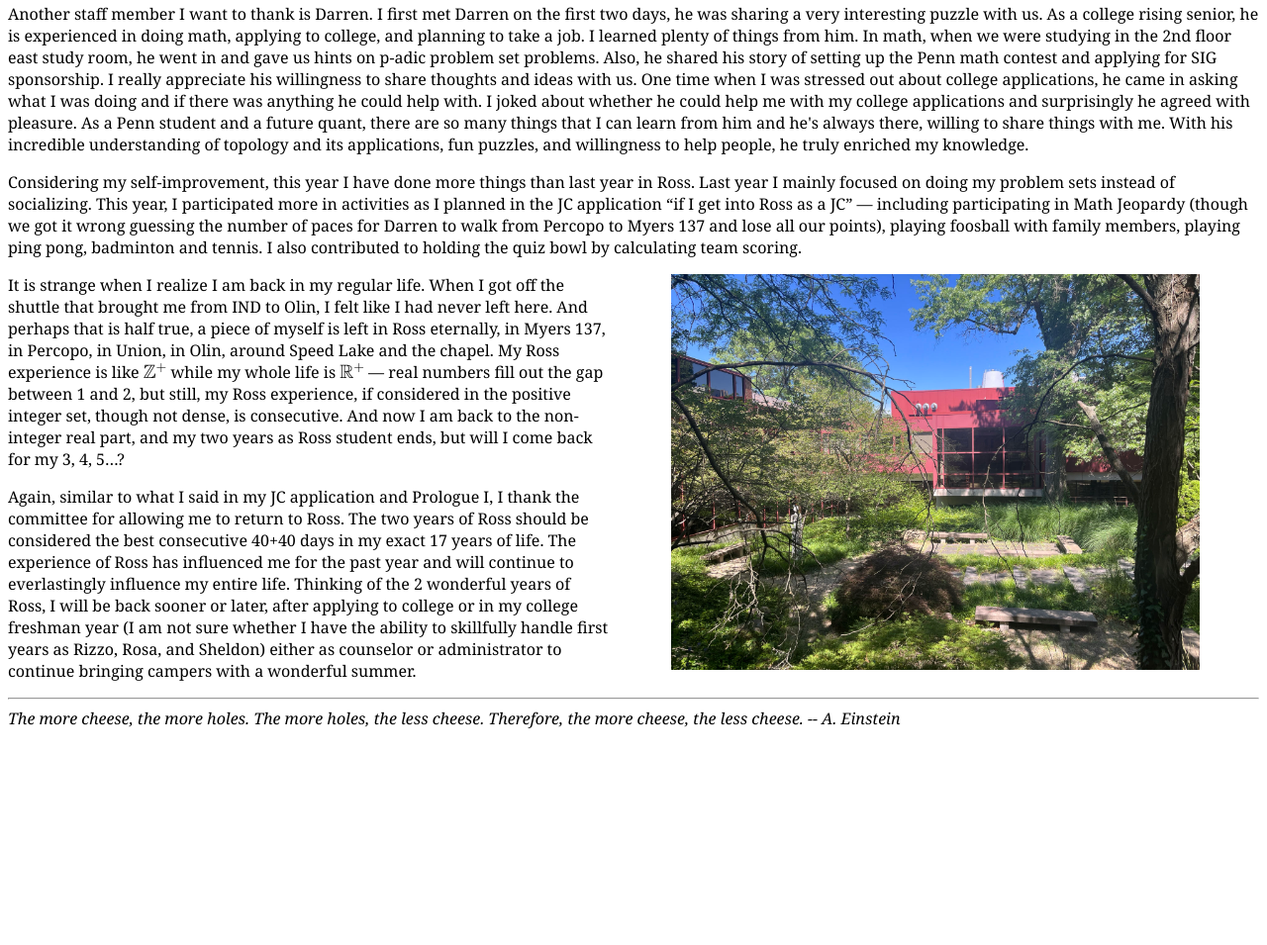
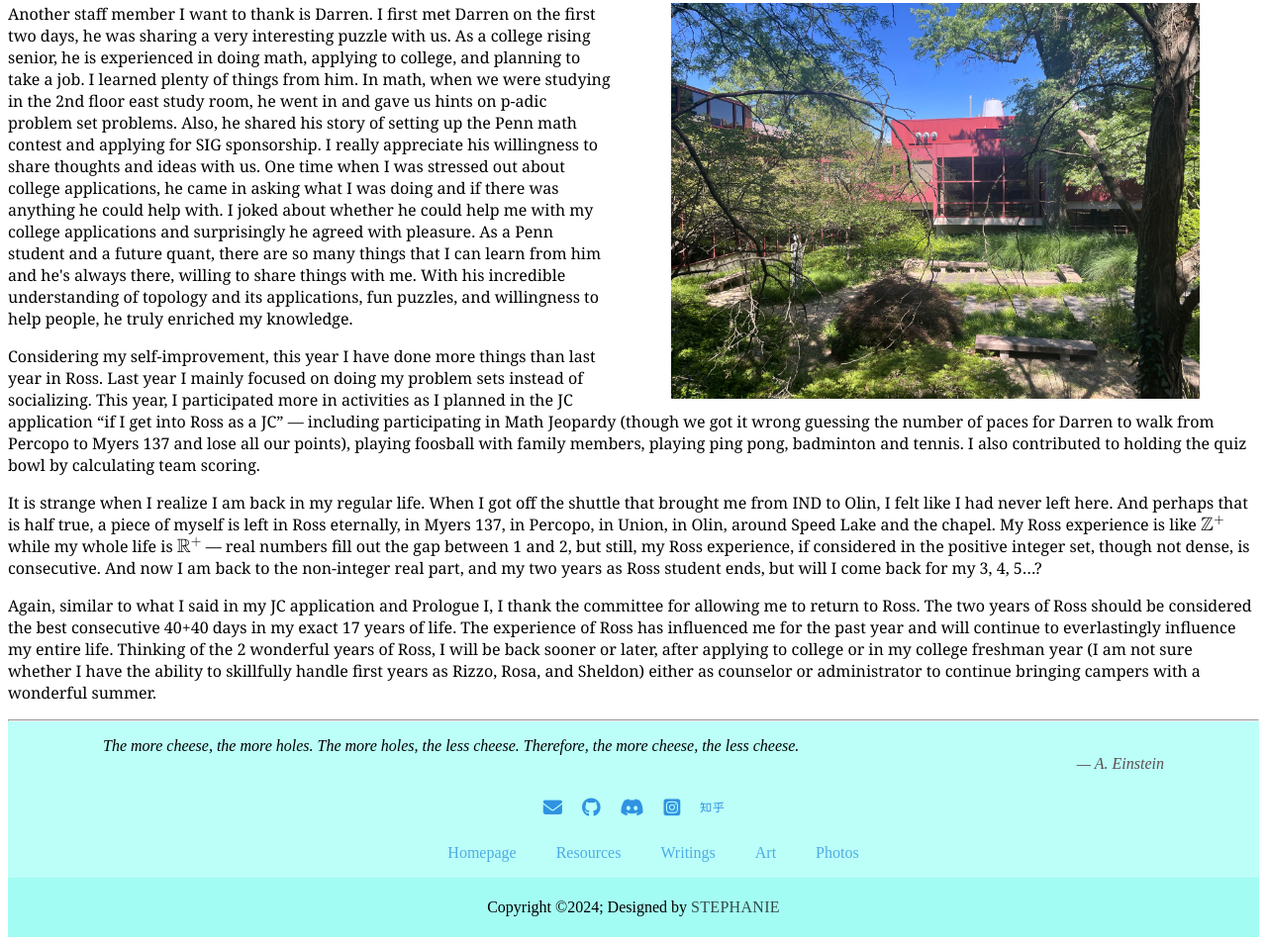
Before and after one commit to PLASTA0728/plasta0728.github.io, a plain HTML site: page writings/ross_reflection_24.html in a window 1280 px wide. Shown: the part 1798-2753 px from the top of the page at 99% size. Before the commit the page ends 2543 px from the top, so only its background shows below. Drawn offline with nearby package versions, Linux system fonts and the light colour scheme; some packages are replaced by stand-ins of ours.

Commit message:
update ross footer

```diff
--- a/writings/ross_reflection_24.html
+++ b/writings/ross_reflection_24.html
@@ -50,7 +50,7 @@ This year I was supposed to be the JC of family 79, but I am really glad with th
 <p>
   It is really a pleasure having my last year's JC Sheldon return as my counselor. He takes an integral role in both my Ross '23 and '24. The advantage of having a young counselor is that we can become really close friends. In the last few days, Amelia, Iris, Jocelyn, Sheldon and I played DDLC together and we named the main character “DrTan” for fun.  Though he's still a college freshman, Sheldon can take the responsibility of a family and is a reliable counselor, very rigorous in grading. I am also thankful to Sheldon for giving Amelia and me sets to grade, I got improved in reading first-year' proofs. Also, we helped Sheldon check one celebration by the first years. The experiences made me be more clear of what we need to do as a counselor. It is for sure a challenge for a rising college freshman to do the job as mature mathematicians in their PhDs, but Sheldon managed it well and successfully passed the challenge! I truly admire Sheldon for his bravery of taking the counselor position and the knowledge he has in math. He made our friend group (Amelia, Iris, Jocelyn, Sheldon, and me) complete and formed one of the major pieces of my wonderful Ross experience this year.
 </p>
-
+<img src="https://plasta0728.github.io/img/photoprints/rhit/2.jpg" height="400" id="img_ross" style="float:right" hspace="60">
 <p>
   Another staff member I want to thank is Darren. I first met Darren on the first two days, he was sharing a very interesting puzzle with us. As a college rising senior, he is experienced in doing math, applying to college, and planning to take a job. I learned plenty of things from him. In math, when we were studying in the 2nd floor east study room, he went in and gave us hints on p-adic problem set problems. Also, he shared his story of setting up the Penn math contest and applying for SIG sponsorship. I really appreciate his willingness to share thoughts and ideas with us. One time when I was stressed out about college applications, he came in asking what I was doing and if there was anything he could help with. I joked about whether he could help me with my college applications and surprisingly he agreed with pleasure. As a Penn student and a future quant, there are so many things that I can learn from him and he's always there, willing to share things with me. With his incredible understanding of topology and its applications, fun puzzles, and willingness to help people, he truly enriched my knowledge.
 </p>
@@ -58,7 +58,7 @@ This year I was supposed to be the JC of family 79, but I am really glad with th
 <p>
 Considering my self-improvement, this year I have done more things than last year in Ross. Last year I mainly focused on doing my problem sets instead of socializing. This year, I participated more in activities as I planned in the JC application “if I get into Ross as a JC” — including participating in Math Jeopardy (though we got it wrong guessing the number of paces for Darren to walk from Percopo to Myers 137 and lose all our points), playing foosball with family members, playing ping pong, badminton and tennis. I also contributed to holding the quiz bowl by calculating team scoring.
 </p>
-<img src="https://plasta0728.github.io/img/photoprints/rhit/2.jpg" height="400" id="img_ross" style="float:right" hspace="60">
+
 <p>
 It is strange when I realize I am back in my regular life. When I got off the shuttle that brought me from IND to Olin, I felt like I had never left here. And perhaps that is half true, a piece of myself is left in Ross eternally, in Myers 137, in Percopo, in Union, in Olin, around Speed Lake and the chapel. My Ross experience is like $\mathbb{Z}^+$ while my whole life is $\mathbb{R}^+$ — real numbers fill out the gap between 1 and 2, but still, my Ross experience, if considered in the positive integer set, though not dense, is consecutive. And now I am back to the non-integer real part, and my two years as Ross student ends, but will I come back for my 3, 4, 5…?
 </p>
@@ -70,8 +70,33 @@ Again, similar to what I said in my JC application and Prologue I, I thank the c
 
 </section>
 <!--Quote-->
-<hr>
-<i id="quote">The more cheese, the more holes. The more holes, the less cheese. Therefore, the more cheese, the less cheese. -- A. Einstein</i>
 </body>
+<footer>
+  <div class="footerContainer">
+      <hr>
+      <div class="footerCite">
+          <p>The more cheese, the more holes. The more holes, the less cheese. Therefore, the more cheese, the less cheese.<span class="author">&mdash; A. Einstein</span></p>
+      </div>
+      <div class="socialIcons">
+          <a href="mailto:stephanieyao.stu@gmail.com"><i class="fa-solid fa-envelope"></i></a>
+          <a href="https://github.com/PLASTA0728"><i class="fa-brands fa-github"></i></a>
+          <a href="plasta_stephanieyao"><i class="fa-brands fa-discord"></i></a>
+          <a href="https://www.instagram.com/stephanie_also_ysn/"><i class="fa-brands fa-square-instagram"></i></a>
+          <a href="https://www.zhihu.com/people/stephanie-38-72"><i class="fa-brands fa-zhihu"></i></a>
+      </div>
+      <div class="footerNav">
+          <ul>
+          <li><a href="https://plasta.github.io/index.html">Homepage</a></li>
+          <li><a href="https://plasta.github.io/resource.html">Resources</a></li>
+          <li><a href="https://plasta.github.io/writings.html">Writings</a></li>
+          <li><a href="https://plasta.github.io/art.html">Art</a></li>
+          <li><a href="https://plasta.github.io/photos.html">Photos</a></li>
+          </ul>
+      </div>
+  </div>
+  <div class="footerBottom">
+      <p>Copyright &copy;2024; Designed by <span class="designer">Stephanie</span></p>
+  </div>
+  </footer>
 <script src="https://plasta0728.github.io/js/app.js"></script>
 </html>
```
Also changed, not shown: resource.html (+3 -1 lines), writings/ross_reflection_23.html (+28 -4 lines).
